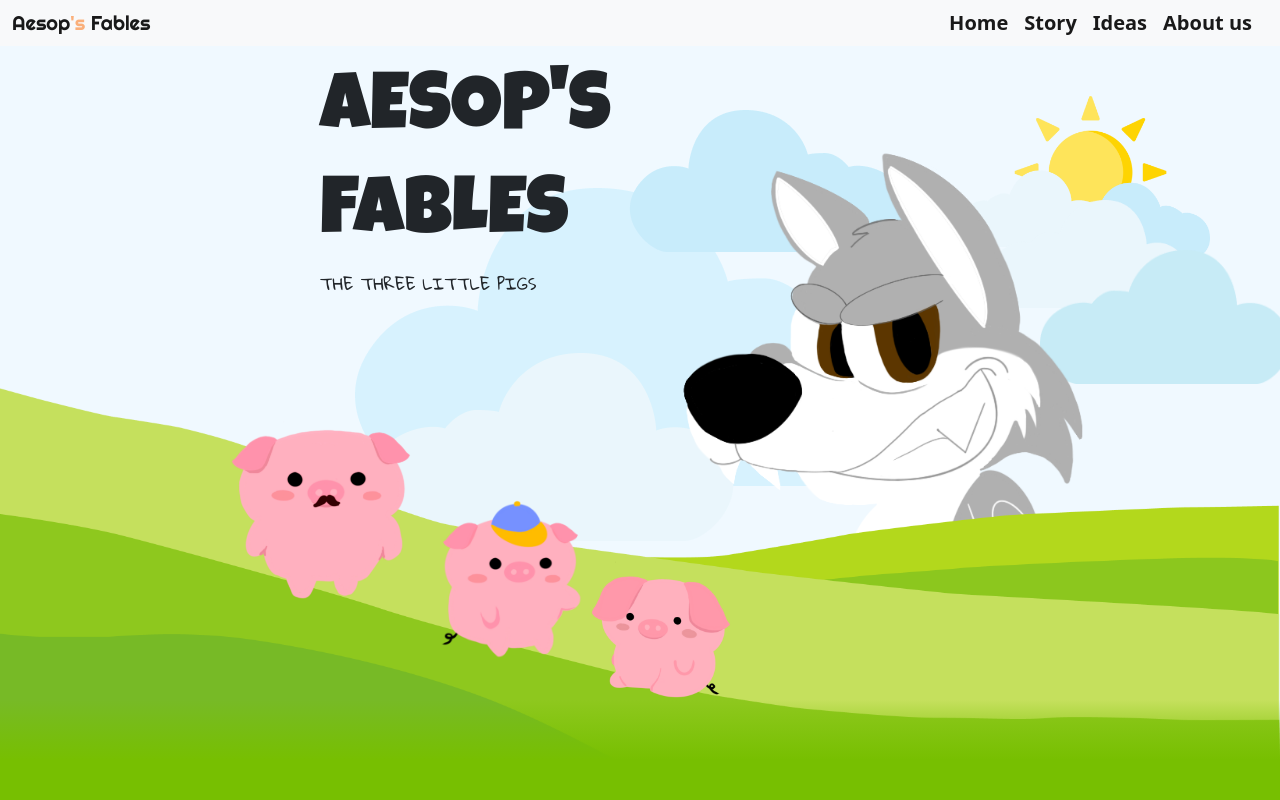
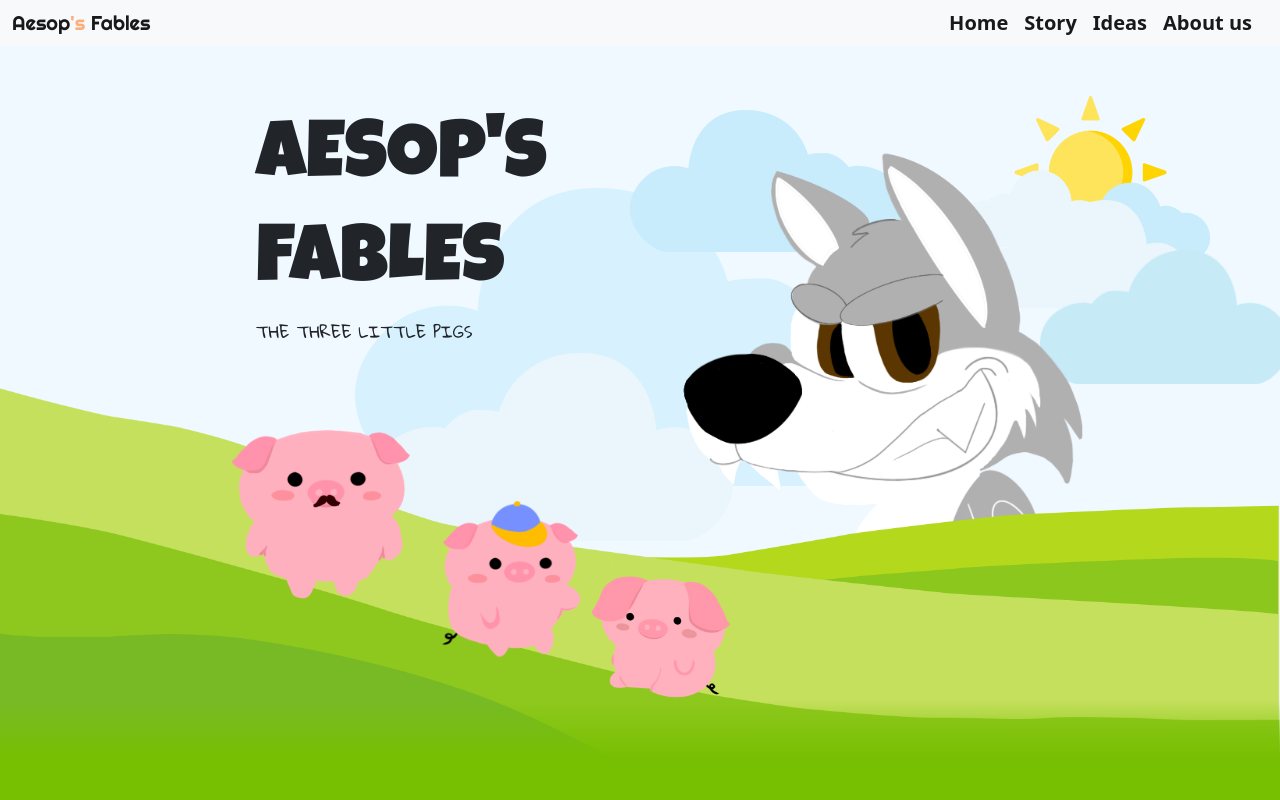
Before and after one commit to Hello-Ermine/helloermine-web-1-thethreelittlepigs, a React (Create React App) app: page / in a window 1280 px wide. Shown: the top 800 px of the page. Built offline with nearby package versions, Linux system fonts and the light colour scheme.

Commit message:
Edit favicon and 1stpage

```diff
--- a/src/1stScene.js
+++ b/src/1stScene.js
@@ -29,6 +29,8 @@ import { useEffect } from "react";
 //dependency & font
 import "./Font.css";
 import styled from "styled-components";
+import CloudTransition from "./CloudTransition";
+
 
 //sky + animation
 const SkyZone = styled.div`
@@ -240,6 +242,8 @@ export default function FrameScene1() {
         แต่พอเจ้าหมาป่ามาก็เป่าลมใส่บ้านเจ้าหมูตัวแรกพังหมดเพราะฟางมันเบา
         เจ้าหมูจึงวิ่งสุดชีวิตไปหาหมูตัวที่สองเพราะเดี๋ยวจะโดนจับกินซะก่อน
       </p>
+      <CloudTransition />
+
     </Scene1>
   );
 }
--- a/src/firstpage.css
+++ b/src/firstpage.css
@@ -36,8 +36,8 @@ body {
 .khao {
     position: absolute;
     z-index: 999;
-    top: 5vw;
-    left: 25vw;
+    bottom: 55%;
+    left: 20%;
 }
 
 .cat>* {
--- a/src/firstpage.js
+++ b/src/firstpage.js
@@ -8,7 +8,6 @@ import cloudLeftLow from "./img/Cloud.png";
 import cloudLeftHigh from "./img/Cloud2.png";
 import cloudRight from "./img/CloudRight.png";
 import cloudnsun from "./img/CloudnSun.png";
-import CloudTransition from "./CloudTransition";
 
 
 import { Navbar, Container } from "react-bootstrap"
@@ -119,7 +118,6 @@ export default function Firstpage() {
 
       </div>
 
-      <CloudTransition />
 
     </div>
   )
```
Also changed, not shown: 1 other file (tests, documents, lock files or other folders).
